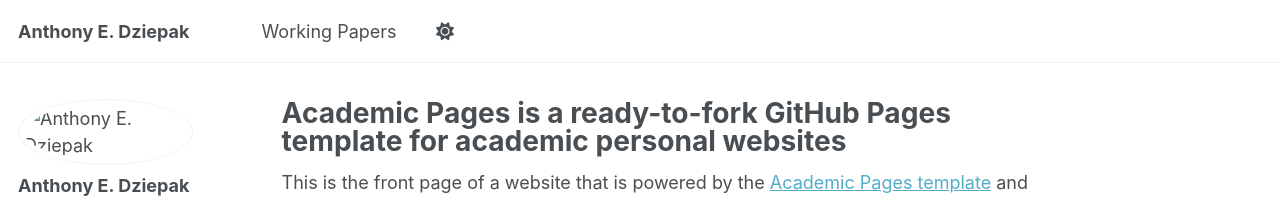
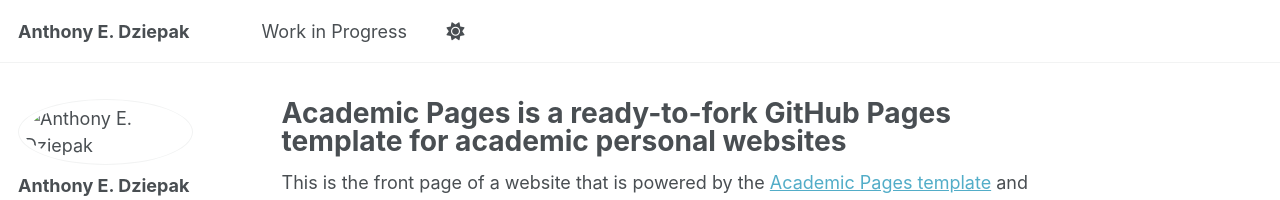
Before and after one commit to AEDziepak/AEDziepak.github.io, a Jekyll site: the page built from _pages/about.md, in a window 1280 px wide. Shown: the top 200 px of the page. Built offline with Jekyll 4.4.1, drawn with Linux system fonts in a browser that asks for light colours; some web fonts are replaced; a script that is not in the unit is left out.

Commit message:
Update navigation.yml

```diff
--- a/_data/navigation.yml
+++ b/_data/navigation.yml
@@ -8,8 +8,8 @@
 #      Markdown formatted page while the second is generated using JSON.
 
 main:
-  - title: "Working Papers"
-    url: /workingpapers/
+  - title: "Work in Progress"
+    url: /workinprogress/
 
  # - title: "Talks"
  #   url: /talks/
```
